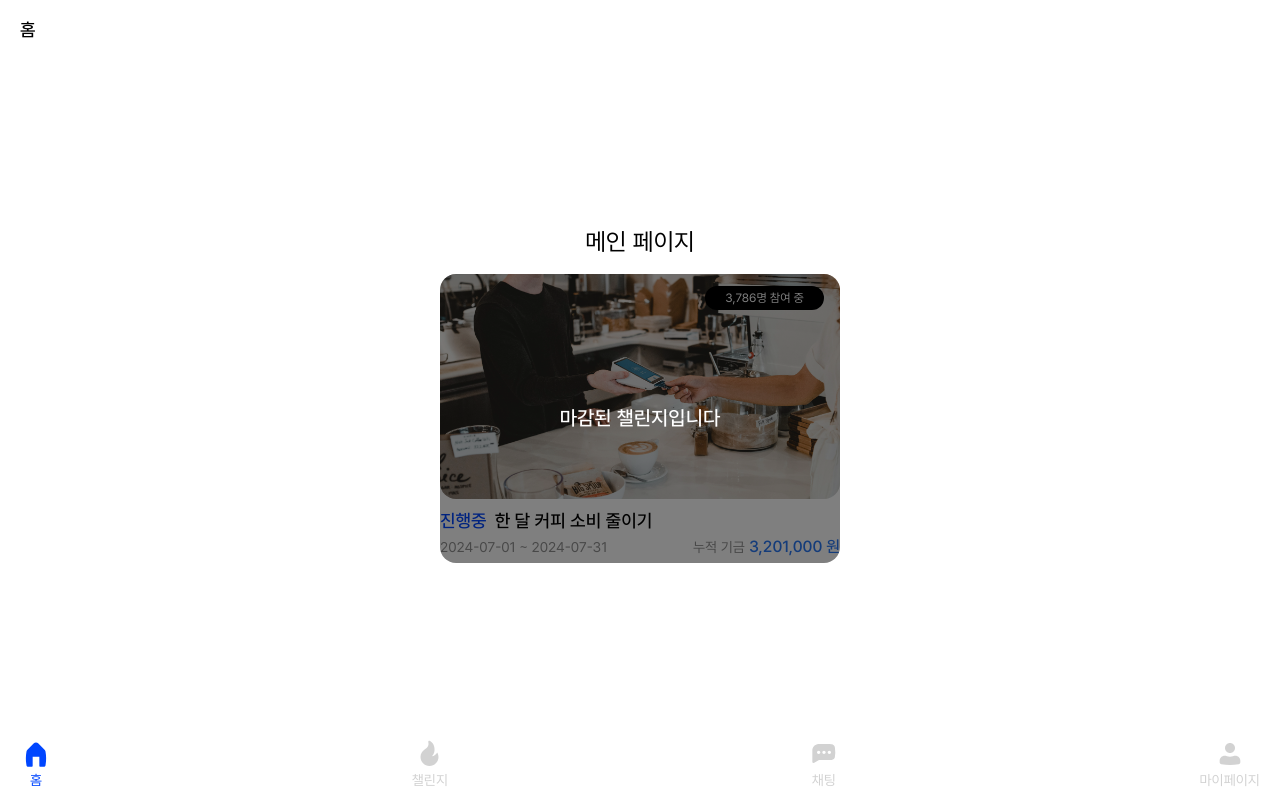
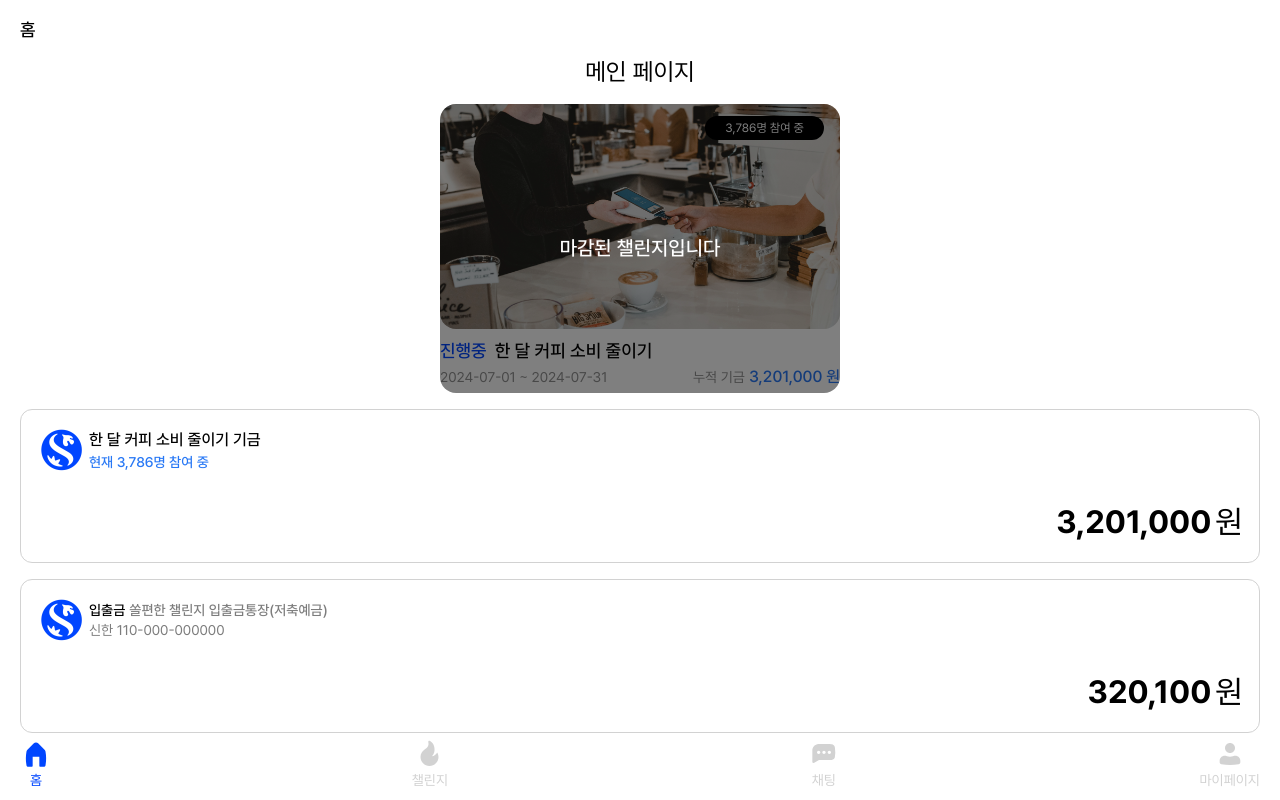
Before and after one commit to dongibuyeo/core-frontend, a Next.js app: page /home in a window 1280 px wide. Built offline with nearby package versions, Linux system fonts and the light colour scheme.

Commit message:
Feat: 기금 통장, 챌린지 통장 컴포넌트 구현

```diff
--- a/src/app/home/page.tsx
+++ b/src/app/home/page.tsx
@@ -1,10 +1,12 @@
 import ChallengeCard from '@/components/ChellengeCard'
+import AccountCard from '@/components/AccountCard'
+import FundCard from '@/components/FundCard'
 
 export default function Home() {
   return (
     <div className="w-full h-full flex flex-col items-center justify-center">
       <h1 className="text-2xl mb-4">메인 페이지</h1>
-      <div className="w-full flex justify-center">
+      <div className="w-full flex justify-center mb-4">
         <ChallengeCard
           id={1}
           title="한 달 커피 소비 줄이기"
@@ -15,6 +17,16 @@ export default function Home() {
           imageUrl="/image/coffee.jpg"
         />
       </div>
+      <div className="w-full flex justify-center mb-4">
+        <FundCard
+          title="한 달 커피 소비 줄이기 기금"
+          participants={3786}
+          fund={3201000}
+        />
+      </div>
+      <div className="w-full flex justify-center">
+        <AccountCard account="110-000-000000" balance={320100} />
+      </div>
     </div>
   )
 }
--- /dev/null
+++ b/src/components/AccountCard.tsx
@@ -0,0 +1,38 @@
+import Image from 'next/image'
+
+type Props = {
+  account: string
+  balance: number
+}
+
+function AccountCard({ account, balance }: Props) {
+  return (
+    <div className="bg-white border-_grey-200 border-[0.5px] shadow-[0px_1px_4px_rgba(12, 12, 13, 0.05)] rounded-xl p-4 relative w-full">
+      <div className="flex items-center mb-6">
+        <div className="mr-1">
+          <Image
+            src="/image/icon-192x192.png"
+            alt="Icon"
+            width={48}
+            height={48}
+          />
+        </div>
+        <div>
+          <h2 className="font-medium text-sm">
+            입출금
+            <span className="text-[#7d7d7d] ml-1">
+              쏠편한 챌린지 입출금통장(저축예금)
+            </span>
+          </h2>
+          <p className="text-sm text-[#7d7d7d]">신한 {account}</p>
+        </div>
+      </div>
+      <div className="text-[32px] text-end">
+        <span className="font-bold mr-1">{balance.toLocaleString()}</span>
+        <span>원</span>
+      </div>
+    </div>
+  )
+}
+
+export default AccountCard
--- /dev/null
+++ b/src/components/FundCard.tsx
@@ -0,0 +1,36 @@
+import Image from 'next/image'
+
+type Props = {
+  title: string
+  participants: number
+  fund: number
+}
+
+function FundCard({ title, participants, fund }: Props) {
+  return (
+    <div className="bg-white border-_grey-200 border-[0.5px] shadow-[0px_1px_4px_rgba(12, 12, 13, 0.05)] rounded-xl p-4 relative w-full">
+      <div className="flex items-center mb-6">
+        <div className="mr-1">
+          <Image
+            src="/image/icon-192x192.png"
+            alt="Icon"
+            width={48}
+            height={48}
+          />
+        </div>
+        <div>
+          <h2 className="font-medium">{title}</h2>
+          <p className="text-sm text-_blue-300 font-medium">
+            현재 {participants.toLocaleString()}명 참여 중
+          </p>
+        </div>
+      </div>
+      <div className="text-[32px] text-end">
+        <span className="font-bold mr-1">{fund.toLocaleString()}</span>
+        <span>원</span>
+      </div>
+    </div>
+  )
+}
+
+export default FundCard
```
Also changed, not shown: 1 other file (tests, documents, lock files or other folders).
